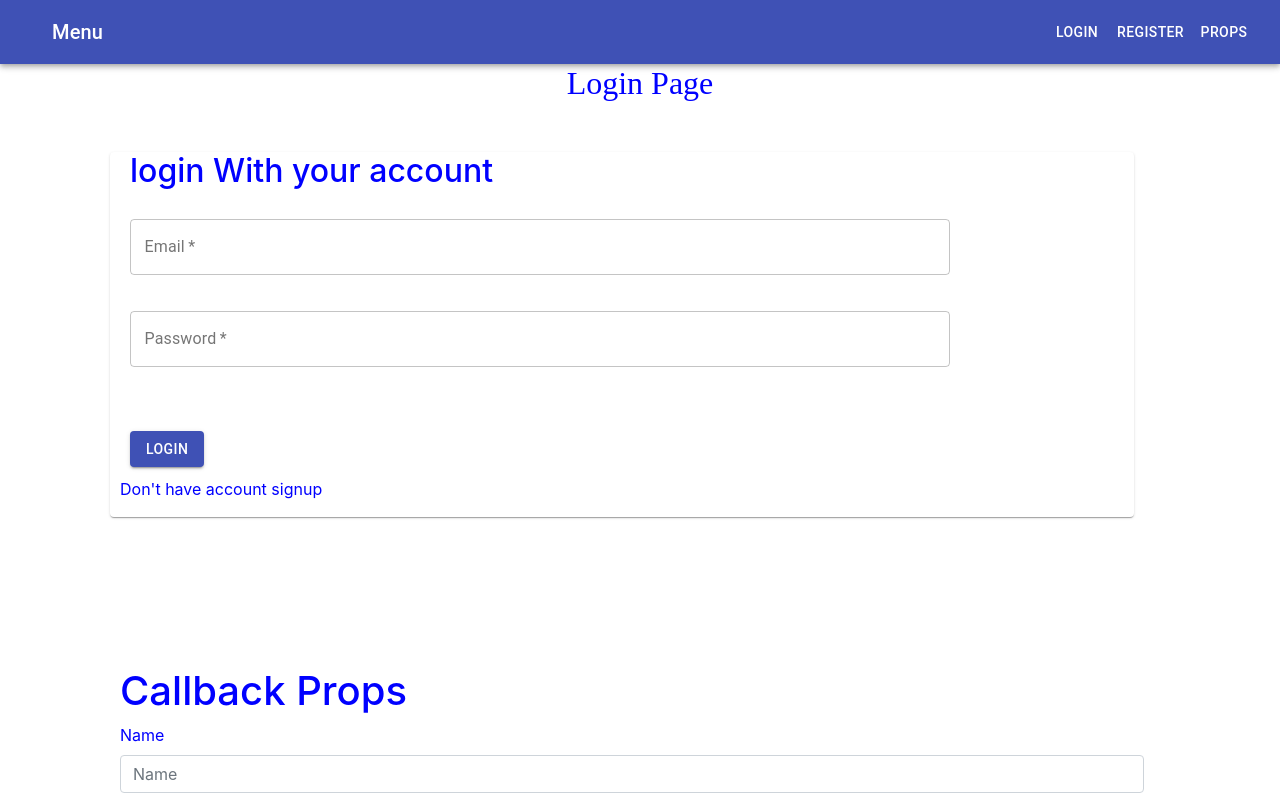
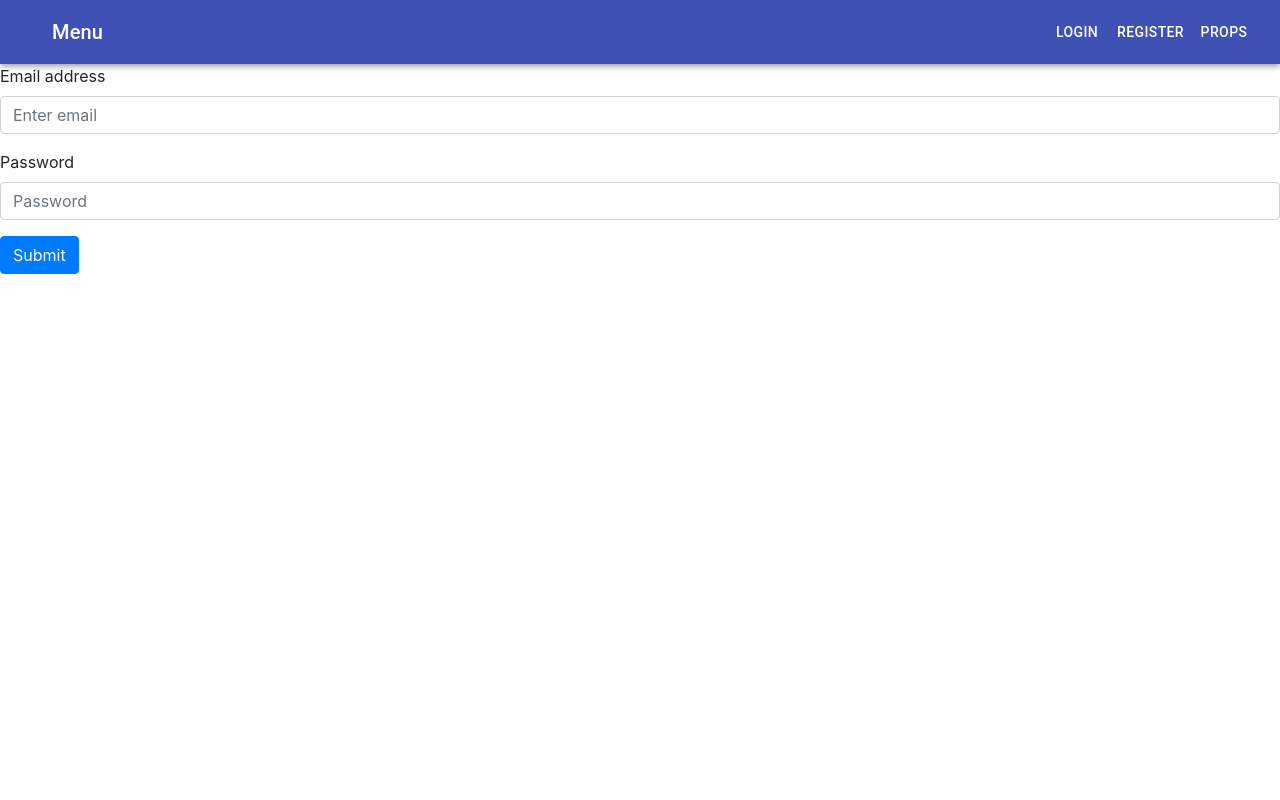
Before and after one commit to Puneetphull/ReactProject, a React (Create React App) app: page / in a window 1280 px wide. Shown: the top 800 px of the page. Built offline with nearby package versions, Linux system fonts and the light colour scheme.

Commit message:
reducer_portal

```diff
--- a/package.json
+++ b/package.json
@@ -7,7 +7,9 @@
     "@testing-library/jest-dom": "^5.12.0",
     "@testing-library/react": "^11.2.7",
     "@testing-library/user-event": "^12.8.3",
+    "bootstrap": "^5.0.1",
     "react": "^17.0.2",
+    "react-bootstrap": "^1.6.1",
     "react-dom": "^17.0.2",
     "react-hook-form": "^7.6.5",
     "react-router-dom": "^5.2.0",
--- a/public/index.html
+++ b/public/index.html
@@ -30,6 +30,8 @@
   <body>
     <noscript>You need to enable JavaScript to run this app.</noscript>
     <div id="root"></div>
+    <div id="portalmodal"></div>
+
     <!--
       This HTML file is a template.
       If you open it directly in the browser, you will see an empty page.
--- a/src/App.js
+++ b/src/App.js
@@ -1,12 +1,15 @@
-import Header from './MyComponent/Header/Header';
+import Header from "./MyComponent/Header/Header";
 //import Register from './MyComponent/Register/Register';
-import Login from './MyComponent/Login/login';
+//import Login from './MyComponent/Login/login';
 //import {BrowserRouter as Router ,Route,Link} from 'react-router-dom';
-import Employeesdata from './MyComponent/Props/employeesdata';
-import Newemployee from './MyComponent/Usestate/useform/NewEmployee';
-import Employeefilter from './MyComponent/Usestate/Assigment2/Employeefilter';
-import React, { useState } from 'react';
-import './App.css';
+//import Employeesdata from './MyComponent/Props/employeesdata';
+//import Newemployee from './MyComponent/Usestate/useform/NewEmployee';
+//import Employeefilter from './MyComponent/Usestate/Assigment2/Employeefilter';
+import Login from "./MyComponent/Assignment_REducer_UseEffect/login";
+import Dashboard from "./MyComponent/Assignment_REducer_UseEffect/dashboard";
+import PortalModal from "./MyComponent/Assignment_REducer_UseEffect/PortalModal";
+import React, { useEffect, useState } from "react";
+import "./App.css";
 function App() {
   // const [value,setvalue] = useState('');
   // const  handlecallback = (event)=>{
@@ -14,65 +17,66 @@ function App() {
   //       console.log(value);
   //       }
 
-  const employees = [
+  /* const employees = [
     {
-      id: '12345',
-      name: 'Akhil',
-      age: 20
+      id: "12345",
+      name: "Akhil",
+      age: 20,
     },
     {
-      id: '23451',
-      name: 'Aman',
-      age: 21
+      id: "23451",
+      name: "Aman",
+      age: 21,
     },
     {
-      id: '12367',
-      name: 'Vikas',
-      age: 22
+      id: "12367",
+      name: "Vikas",
+      age: 22,
     },
     {
-      id: '43251',
-      name: 'Harminder',
-      age: 23
+      id: "43251",
+      name: "Harminder",
+      age: 23,
     },
     {
-      id: '32417',
-      name: 'Deeksha',
-      age: 24
+      id: "32417",
+      name: "Deeksha",
+      age: 24,
     },
     {
-      id: '65732',
-      name: 'Puneet',
-      age: 25
+      id: "65732",
+      name: "Puneet",
+      age: 25,
     },
     {
-      id: '98765',
-      name: 'Sourav',
-      age: 23
+      id: "98765",
+      name: "Sourav",
+      age: 23,
     },
     {
-      id: '43251',
-      name: 'Harminder',
-      age: 23
+      id: "43251",
+      name: "Harminder",
+      age: 23,
     },
     {
-      id: '32417',
-      name: 'Deeksha',
-      age: 24
+      id: "32417",
+      name: "Deeksha",
+      age: 24,
     },
     {
-      id: '65732',
-      name: 'Puneet',
-      age: 25
+      id: "65732",
+      name: "Puneet",
+      age: 25,
     },
     {
-      id: '98765',
-      name: 'Sourav',
-      age: 23
-    }
+      id: "98765",
+      name: "Sourav",
+      age: 23,
+    },
   ];
   //
-  const [value,setvalue] = useState(employees);
+ */
+  /* const [value,setvalue] = useState(employees);
         const saveDetails = (value) => {
           setvalue((val) =>{
           return[value,...val]
@@ -84,17 +88,46 @@ function App() {
                 return va;
               })
             }
+          */
+
+  const [isloggedin, setisloggedIn] = useState(false);
+  useEffect(() => {
+    const loggedinstorage = localStorage.getItem("IsloggedIn");
+    if (loggedinstorage === "1") {
+      setisloggedIn(true);
+    }
+  }, [isloggedin]);
+  const savelogin = (value) => {
+    setisloggedIn({ isloggedin: value });
+    return value;
+  };
+
+  const board = () => {
+    setisloggedIn(false);
+  };
 
   return (
     <>
-       <Header/>
+      <Header />
+      <main>
+        {!isloggedin && <Login func={savelogin} />}
+        {isloggedin && (
+          <div>
+            <Dashboard data={board} /> <PortalModal />
+          </div>
+        )}
+      </main>
+      {/*
        <Login/>
        < Newemployee  saveDetails={saveDetails}/>
   <br></br>
   <Employeefilter SaveAge = {SaveAge} />
   <Employeesdata data = {value}  age ={age} />
+
+
+ */}
     </>
-  )
+  );
 }
 
 export default App;
--- /dev/null
+++ b/src/MyComponent/Assignment_REducer_UseEffect/PortalModal.js
@@ -0,0 +1,29 @@
+import React, { useState } from "react";
+import ReactDOM from "react-dom";
+import { Modal, Button } from "react-bootstrap";
+
+export default function PortalModal() {
+  const [show, setshow] = useState(true);
+
+  const onhide = () => {
+    setshow(false);
+  };
+
+  return ReactDOM.createPortal(
+    <div>
+      <Modal
+        animation={false}
+        aria-labelledby="contained-modal-title-vcenter"
+        centered
+        show={show}
+      >
+        <Modal.Header>IsloggedIn</Modal.Header>
+        <Modal.Body>suceesfully loggedin </Modal.Body>
+        <Modal.Footer>
+          <Button onClick={onhide}>okay</Button>
+        </Modal.Footer>
+      </Modal>
+    </div>,
+    document.getElementById("portalmodal")
+  );
+}
--- /dev/null
+++ b/src/MyComponent/Assignment_REducer_UseEffect/dashboard.css
@@ -0,0 +1,5 @@
+.dashboard{
+  text-align: center;
+  color: blue;
+  font-family: cursive;
+}
--- /dev/null
+++ b/src/MyComponent/Assignment_REducer_UseEffect/dashboard.js
@@ -0,0 +1,19 @@
+import React  from "react";
+import {Card,Button} from 'react-bootstrap';
+
+export default function Dashboard(props) {
+  const logOut = () => {
+    localStorage.removeItem("IsloggedIn");
+    alert("succesfully logout");
+    props.data(false);
+  };
+
+  return (
+    <div>
+        <Card>
+      <h1 style={{textAlign:'center'}}>dashboard page</h1>
+      <Button  variant="success" onClick={logOut} type="submit" >Logout</Button>
+      </Card>
+    </div>
+  );
+}
--- /dev/null
+++ b/src/MyComponent/Assignment_REducer_UseEffect/login.js
@@ -0,0 +1,59 @@
+import React, { useReducer } from "react";
+export default function Login(props) {
+  const initialvalue = {
+    email: "",
+    password: "",
+    IsloggedIn: false,
+  };
+  const reducer = (state, action) => {
+    if (action.type === "InputEmail") {
+      return { ...state, email: action.value };
+    }
+    if (action.type === "InputPassword") {
+      return { ...state, password: action.value };
+    }
+  };
+
+  const [value, dispatch] = useReducer(reducer, initialvalue);
+  const submit = (e) => {
+    e.preventDefault();
+    localStorage.setItem("IsloggedIn", "1");
+    dispatch({ IsloggedIn: true });
+    props.func(value.IsloggedIn);
+  };
+
+  return (
+    <div>
+      <form onSubmit={submit}>
+        <div class="form-group">
+          <label for="exampleInputEmail1">Email address</label>
+          <input
+            type="email"
+            class="form-control"
+            id="exampleInputEmail1"
+            aria-describedby="emailHelp"
+            placeholder="Enter email"
+            onChange={(event) =>
+              dispatch({ type: "InputEmail", value: event.target.value })
+            }
+          />
+        </div>
+        <div class="form-group">
+          <label for="exampleInputPassword1">Password</label>
+          <input
+            type="password"
+            class="form-control"
+            id="exampleInputPassword1"
+            placeholder="Password"
+            onChange={(event) =>
+              dispatch({ type: "InputPassword", value: event.target.value })
+            }
+          />
+        </div>
+        <button type="submit" class="btn btn-primary">
+          Submit
+        </button>
+      </form>
+    </div>
+  );
+}
--- a/src/MyComponent/Props/employeestile.js
+++ b/src/MyComponent/Props/employeestile.js
@@ -18,12 +18,10 @@ export default function  Employeestile(props){
  else if(age === 'all'){
    return [props.data];
  }
-
 })
     return (
    <div>
-            <TableContainer component={Paper}>
-
+      <TableContainer component={Paper}>
       <Table style={{minWidth:"650"}} aria-label="simple table">
         <TableHead>
           <TableRow>
--- a/src/MyComponent/Usestate/Assigment2/Employee.js
+++ b/src/MyComponent/Usestate/Assigment2/Employee.js
@@ -1,7 +1,7 @@
 import React ,{useState} from 'react';
 
 export default function Employee(props) {
-  const array = ['all',22,23,24,25,6,7,8,10,100];
+  const array = ['all',"22","23","24","25","6","7","8","10","100"];
   const  [age,setage] = useState(0,'all');
   function  submit(e){
     e.preventDefault();
@@ -13,7 +13,6 @@ export default function Employee(props) {
 <div class="input-group-prepend">
   <button onClick={submit} class="btn btn-outline-secondary" type="Button">Filter</button>
 </div>
-
 <select class="custom-select" id="inputGroupSelect03" value={age} onChange={e=> setage(e.target.value)}>
               {array.map((item, index) => <option key={index} value={item}>{item}</option>)}
           </select>
--- a/src/MyComponent/Usestate/useform/Employeeform.js
+++ b/src/MyComponent/Usestate/useform/Employeeform.js
@@ -8,6 +8,7 @@ export default function Employeeform(props) {
 
   })
 
+
   const handlenamechange = (event) => {
     setvalues({ ...values, name: event.target.value })
   }
@@ -16,19 +17,18 @@ export default function Employeeform(props) {
   }
   function submit(e) {
     e.preventDefault();
-    console.log(values)
     props.saveDetails({
       ...values,
       id: Math.random().toString().substr(2,5)
     });
+    setvalues({age:'',name:''})
   }
-
   return (
     <form onSubmit={submit} className={style.form}>
       <h1>Callback Props</h1>
       <div class="form-group">
         <label for="exampleInputName1">Name</label>
-        <input type="text" class="form-control" id="exampleInputName1" placeholder="Name" value={values.Name} onChange={handlenamechange} />
+        <input type="text" class="form-control" id="exampleInputName1" placeholder="Name" value={values.name} onChange={handlenamechange} />
       </div>
       <div class="form-group">
         <label for="exampleInputAge1">Age</label>
```
Also changed, not shown: src/MyComponent/Assignment_REducer_UseEffect/login.css (added), 1 other file (tests, documents, lock files or other folders). Lines whose indentation alone changed are shown as unchanged.
